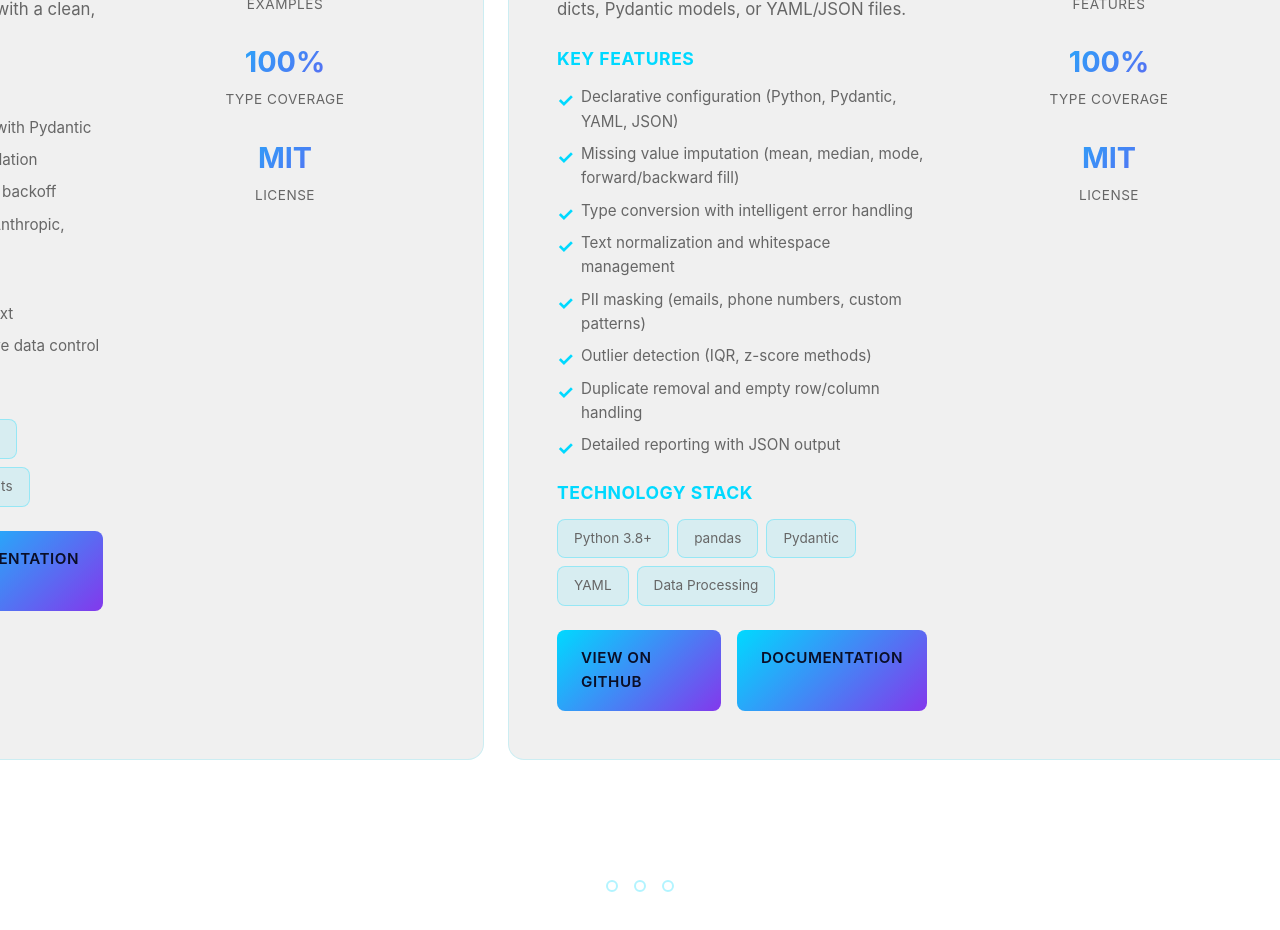
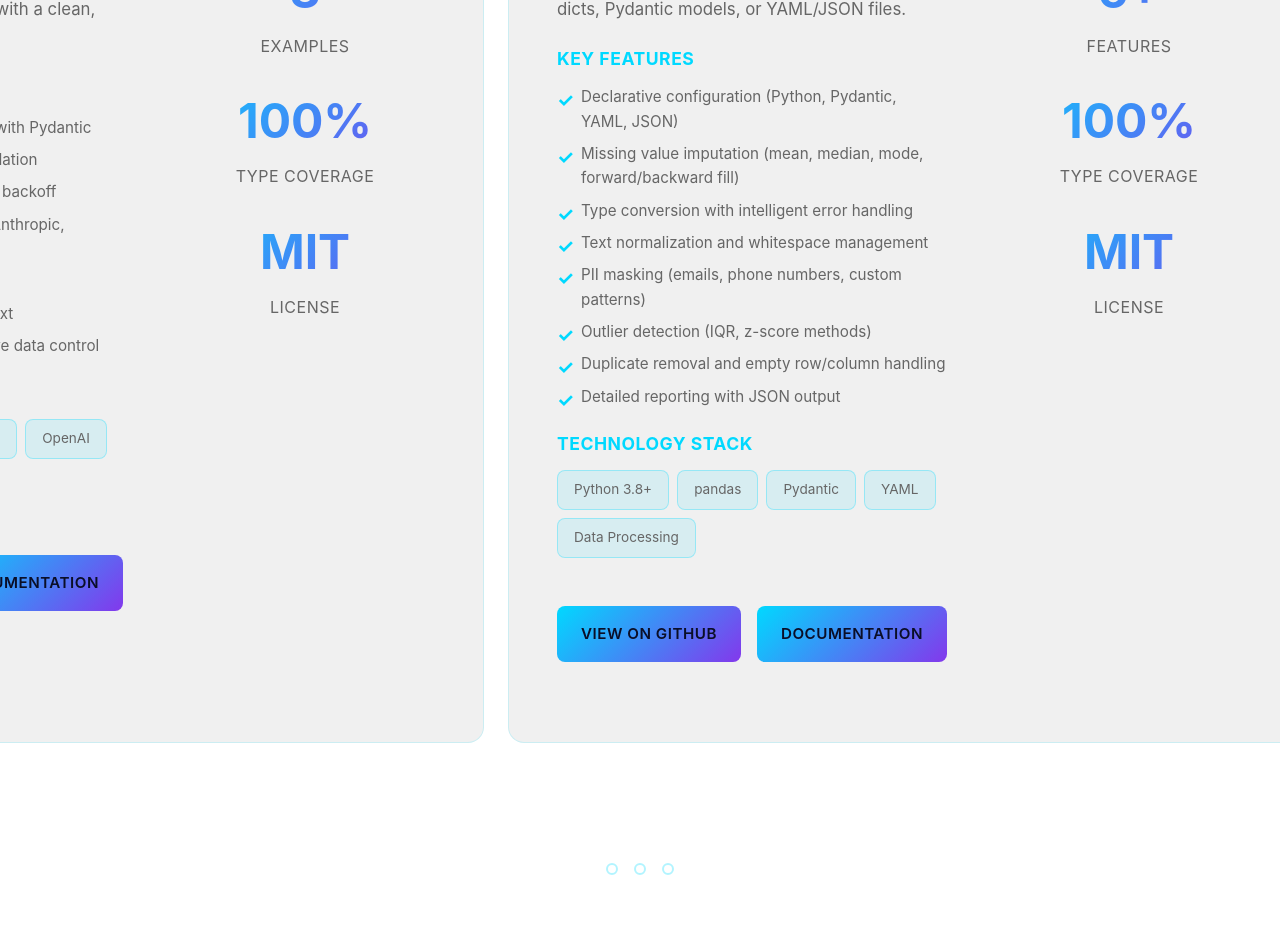
Before and after one commit to yuuichieguchi/portfolio, a Next.js app in the folder frontend/: page / in a window 1280 px wide. Shown: the part 1880-2810 px from the top of the page. Built offline with nearby package versions, Linux system fonts and the light colour scheme; no server answers.

Commit message:
[add] カルーセルコンポーネントのボタン

```diff
--- a/frontend/components/Projects/ProjectCarousel.module.css
+++ b/frontend/components/Projects/ProjectCarousel.module.css
@@ -30,6 +30,7 @@
   position: relative;
   display: grid;
   grid-template-columns: 1fr 300px;
+  grid-template-rows: auto auto;
   gap: var(--spacing-xl);
   padding: var(--spacing-2xl);
   background: var(--bg-section);
@@ -68,6 +69,13 @@
 }
 
 /* Project content */
+.projectContent {
+  grid-column: 1;
+  grid-row: 1;
+  display: flex;
+  flex-direction: column;
+}
+
 .projectContent h3 {
   font-size: 1.8rem;
   font-weight: 700;
@@ -159,8 +167,8 @@
   display: flex;
   flex-direction: column;
   gap: var(--spacing-lg);
-  padding-top: var(--spacing-lg);
-  border-top: 1px solid rgba(0, 217, 255, 0.1);
+  grid-column: 2;
+  grid-row: 1 / 3;
 }
 
 .stat {
@@ -168,7 +176,7 @@
 }
 
 .statValue {
-  font-size: 1.8rem;
+  font-size: 3rem;
   font-weight: 700;
   background: var(--gradient-primary);
   -webkit-background-clip: text;
@@ -178,7 +186,7 @@
 }
 
 .statLabel {
-  font-size: 0.85rem;
+  font-size: 1rem;
   color: var(--text-secondary);
   text-transform: uppercase;
   letter-spacing: 0.5px;
@@ -189,6 +197,7 @@
   display: flex;
   gap: var(--spacing-md);
   margin-top: var(--spacing-lg);
+  align-items: center;
 }
 
 .linkButton {
@@ -199,10 +208,13 @@
   text-decoration: none;
   font-weight: 600;
   transition: all var(--duration-fast) var(--ease-spring);
-  display: inline-block;
+  display: inline-flex;
+  align-items: center;
+  justify-content: center;
   font-size: 0.95rem;
   text-transform: uppercase;
   letter-spacing: 0.5px;
+  min-width: max-content;
 }
 
 .linkButton:hover {
```
